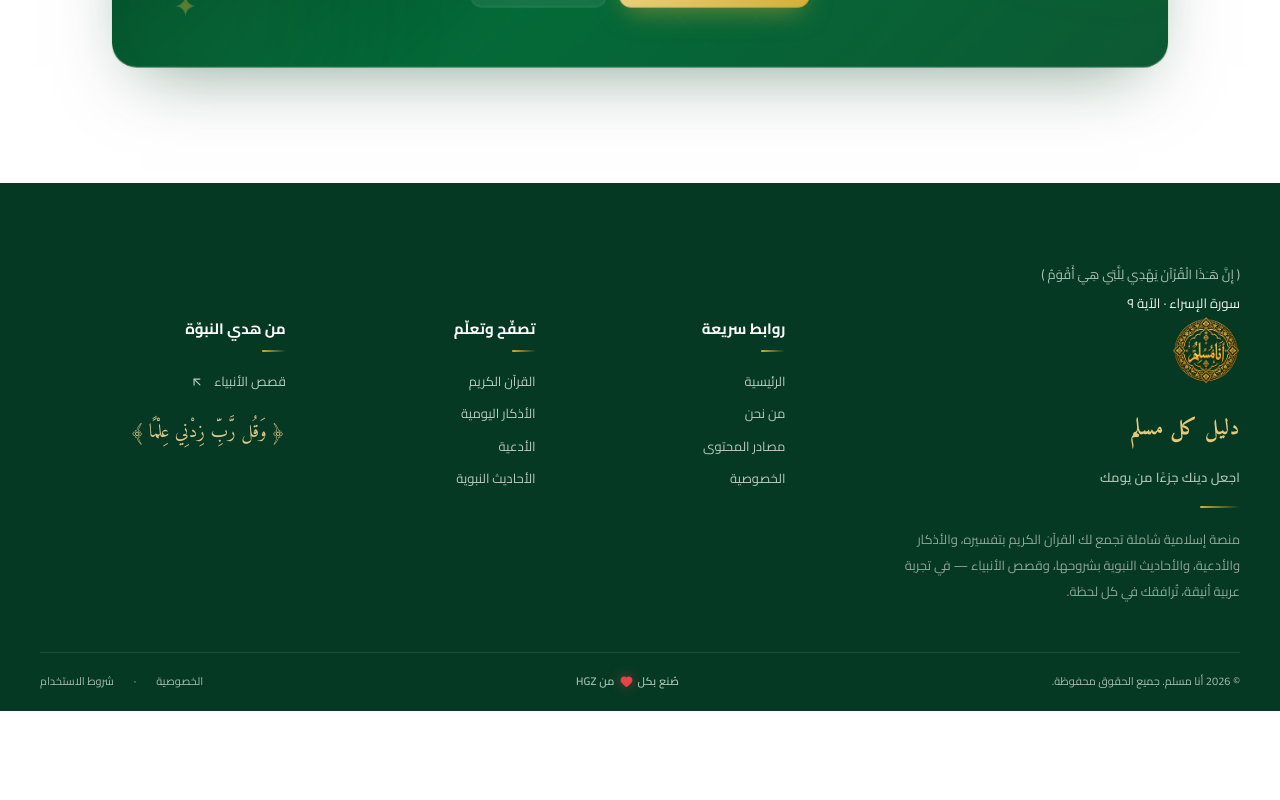
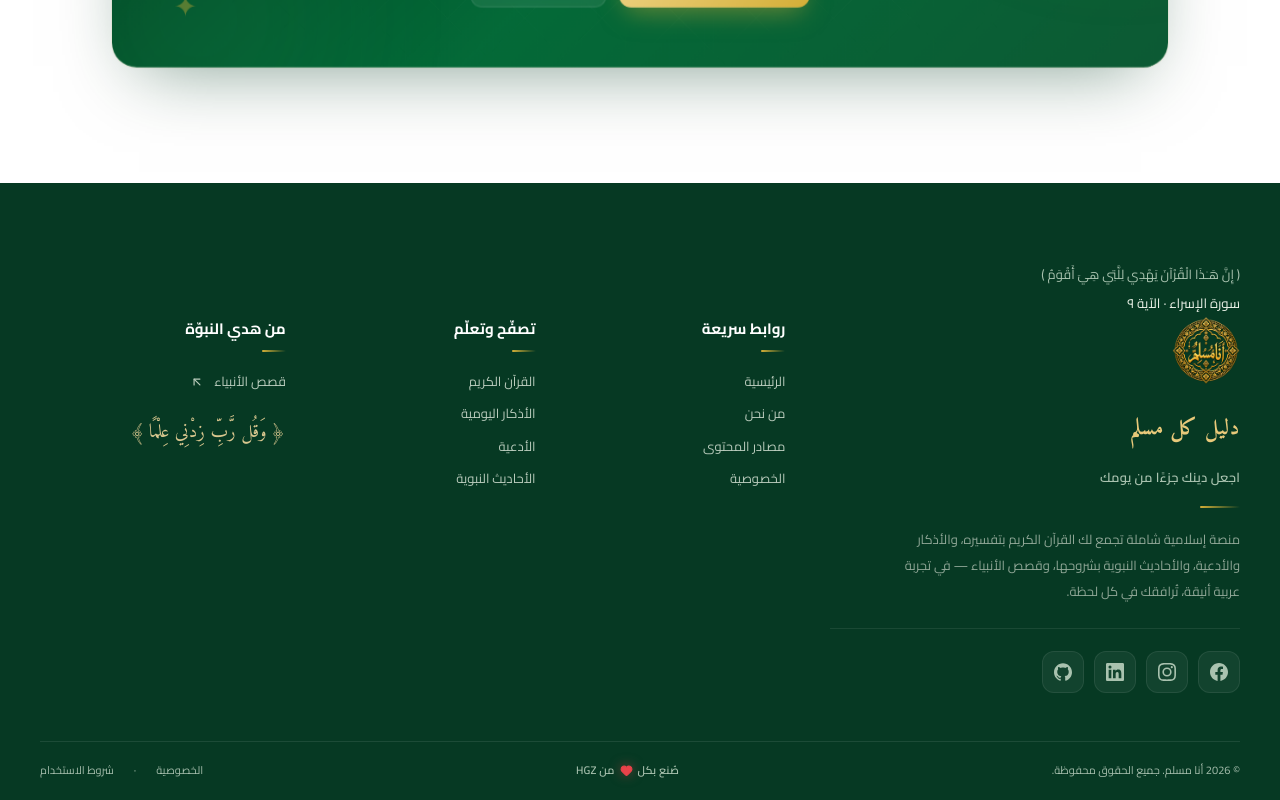
Before and after one commit to yousefhegazy131279/Ana-Muslim, a Next.js app: page / in a window 1280 px wide. Shown: the part 3355-4155 px from the top of the page. Before the commit the page ends 4066 px from the top, so only its background shows below. Built offline with nearby package versions, Linux system fonts and the light colour scheme; no server answers.

Commit message:
Add social media links to footer

```diff
--- a/components/shell.tsx
+++ b/components/shell.tsx
@@ -182,6 +182,81 @@ export function Shell({ children }: { children: React.ReactNode }) {
               والأدعية، والأحاديث النبوية بشروحها، وقصص الأنبياء — في
               تجربة عربية أنيقة، تُرافقك في كل لحظة.
             </p>
+
+            {/* ============ روابط التواصل الاجتماعي ============ */}
+            <div className="footer-social">
+              <a
+                href="https://www.facebook.com/ywsf.hjazy.160024"
+                target="_blank"
+                rel="noreferrer noopener"
+                aria-label="فيسبوك"
+                className="footer-social-link footer-social-facebook"
+              >
+                <svg
+                  width="18"
+                  height="18"
+                  viewBox="0 0 24 24"
+                  fill="currentColor"
+                  aria-hidden="true"
+                >
+                  <path d="M24 12.073c0-6.627-5.373-12-12-12s-12 5.373-12 12c0 5.99 4.388 10.954 10.125 11.854v-8.385H7.078v-3.47h3.047V9.43c0-3.007 1.792-4.669 4.533-4.669 1.312 0 2.686.235 2.686.235v2.953H15.83c-1.491 0-1.956.925-1.956 1.874v2.25h3.328l-.532 3.47h-2.796v8.385C19.612 23.027 24 18.062 24 12.073z" />
+                </svg>
+              </a>
+
+              <a
+                href="https://www.instagram.com/hgz1312/"
+                target="_blank"
+                rel="noreferrer noopener"
+                aria-label="إنستغرام"
+                className="footer-social-link footer-social-instagram"
+              >
+                <svg
+                  width="18"
+                  height="18"
+                  viewBox="0 0 24 24"
+                  fill="currentColor"
+                  aria-hidden="true"
+                >
+                  <path d="M12 2.163c3.204 0 3.584.012 4.85.07 3.252.148 4.771 1.691 4.919 4.919.058 1.265.069 1.645.069 4.849 0 3.205-.012 3.584-.069 4.849-.149 3.225-1.664 4.771-4.919 4.919-1.266.058-1.644.07-4.85.07-3.204 0-3.584-.012-4.849-.07-3.26-.149-4.771-1.699-4.919-4.92-.058-1.265-.07-1.644-.07-4.849 0-3.204.013-3.583.07-4.849.149-3.227 1.664-4.771 4.919-4.919 1.266-.057 1.645-.069 4.849-.069zm0-2.163c-3.259 0-3.667.014-4.947.072-4.358.2-6.78 2.618-6.98 6.98-.059 1.281-.073 1.689-.073 4.948 0 3.259.014 3.668.072 4.948.2 4.358 2.618 6.78 6.98 6.98 1.281.058 1.689.072 4.948.072 3.259 0 3.668-.014 4.948-.072 4.354-.2 6.782-2.618 6.979-6.98.059-1.28.073-1.689.073-4.948 0-3.259-.014-3.667-.072-4.947-.196-4.354-2.617-6.78-6.979-6.98-1.281-.059-1.69-.073-4.949-.073zM12 5.838a6.162 6.162 0 100 12.324 6.162 6.162 0 000-12.324zM12 16a4 4 0 110-8 4 4 0 010 8zm6.406-11.845a1.44 1.44 0 100 2.881 1.44 1.44 0 000-2.881z" />
+                </svg>
+              </a>
+
+              <a
+                href="https://www.linkedin.com/in/yousef-hegazy-a0aa13333/"
+                target="_blank"
+                rel="noreferrer noopener"
+                aria-label="لينكد إن"
+                className="footer-social-link footer-social-linkedin"
+              >
+                <svg
+                  width="18"
+                  height="18"
+                  viewBox="0 0 24 24"
+                  fill="currentColor"
+                  aria-hidden="true"
+                >
+                  <path d="M20.447 20.452h-3.554v-5.569c0-1.328-.027-3.037-1.852-3.037-1.853 0-2.136 1.445-2.136 2.939v5.667H9.351V9h3.414v1.561h.046c.477-.9 1.637-1.85 3.37-1.85 3.601 0 4.267 2.37 4.267 5.455v6.286zM5.337 7.433a2.062 2.062 0 01-2.063-2.065 2.063 2.063 0 112.063 2.065zm1.782 13.019H3.555V9h3.564v11.452zM22.225 0H1.771C.792 0 0 .774 0 1.729v20.542C0 23.227.792 24 1.771 24h20.451C23.2 24 24 23.227 24 22.271V1.729C24 .774 23.2 0 22.222 0h.003z" />
+                </svg>
+              </a>
+
+              <a
+                href="https://github.com/yousefhegazy131279"
+                target="_blank"
+                rel="noreferrer noopener"
+                aria-label="جيت هاب"
+                className="footer-social-link footer-social-github"
+              >
+                <svg
+                  width="18"
+                  height="18"
+                  viewBox="0 0 24 24"
+                  fill="currentColor"
+                  aria-hidden="true"
+                >
+                  <path d="M12 .297c-6.63 0-12 5.373-12 12 0 5.303 3.438 9.8 8.205 11.385.6.113.82-.258.82-.577 0-.285-.01-1.04-.015-2.04-3.338.724-4.042-1.61-4.042-1.61C4.422 18.07 3.633 17.7 3.633 17.7c-1.087-.744.084-.729.084-.729 1.205.084 1.838 1.236 1.838 1.236 1.07 1.835 2.809 1.305 3.495.998.108-.776.417-1.305.76-1.605-2.665-.3-5.466-1.332-5.466-5.93 0-1.31.465-2.38 1.235-3.22-.135-.303-.54-1.523.105-3.176 0 0 1.005-.322 3.3 1.23.96-.267 1.98-.399 3-.405 1.02.006 2.04.138 3 .405 2.28-1.552 3.285-1.23 3.285-1.23.645 1.653.24 2.873.12 3.176.765.84 1.23 1.91 1.23 3.22 0 4.61-2.805 5.625-5.475 5.92.42.36.81 1.096.81 2.22 0 1.606-.015 2.896-.015 3.286 0 .315.21.69.825.57C20.565 22.092 24 17.592 24 12.297c0-6.627-5.373-12-12-12" />
+                </svg>
+              </a>
+            </div>
           </div>
 
           <div className="footer-col">
```
Also changed, not shown: app/globals.css.
